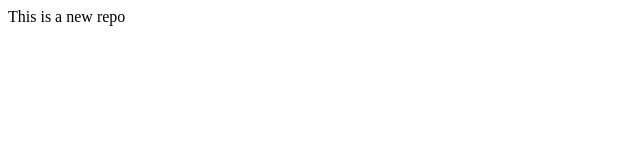
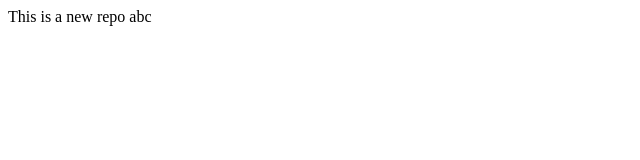
Before and after one commit to 27niki04/Localrepo, a plain HTML site: page index.html in a window 1280 px wide. Shown: the full height of the page, 0-640 px from the left. Drawn offline with Linux system fonts and the light colour scheme.

Commit message:
new line

```diff
--- a/index.html
+++ b/index.html
@@ -1 +1,3 @@
-<p>This is a new repo</p>
+<p>This is a new repo
+    abc
+</p>
```
